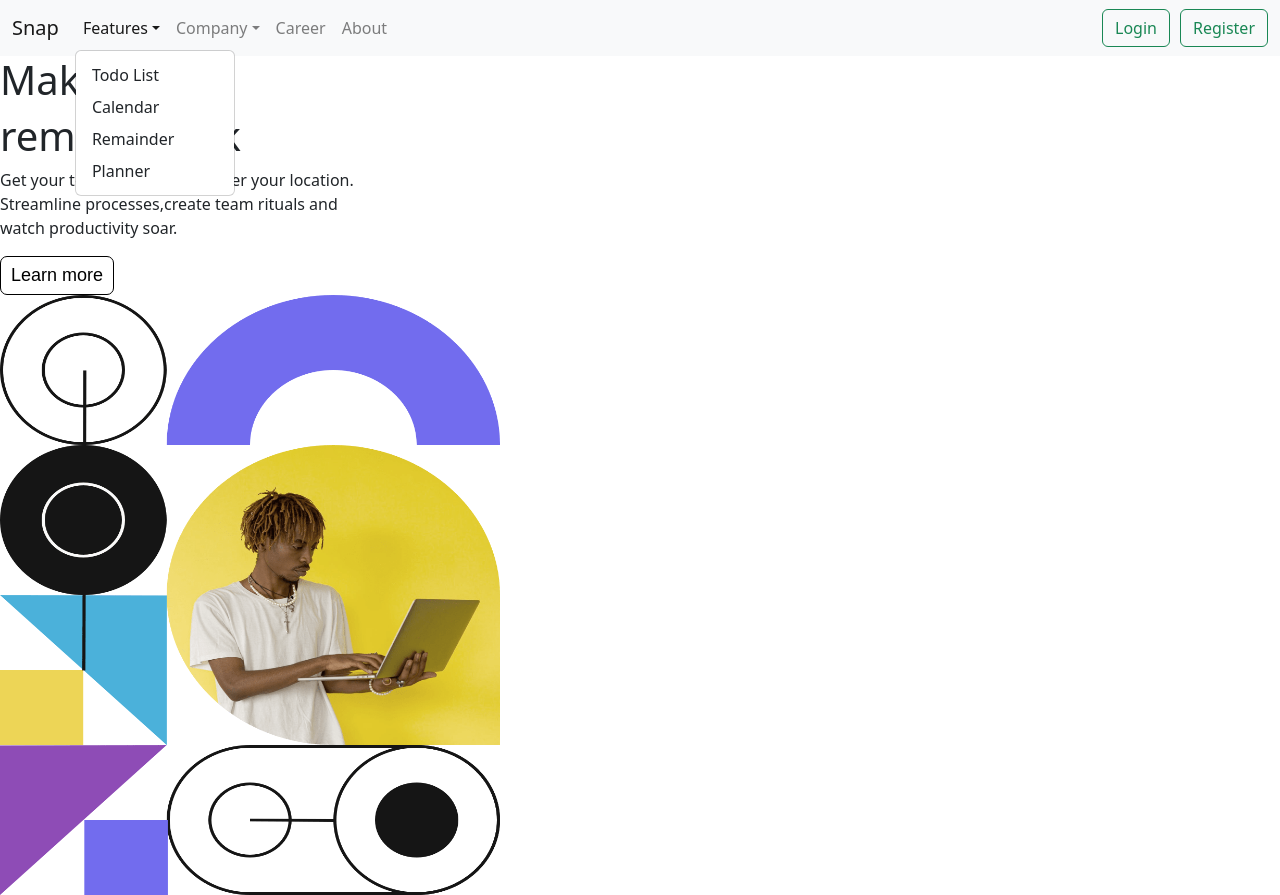
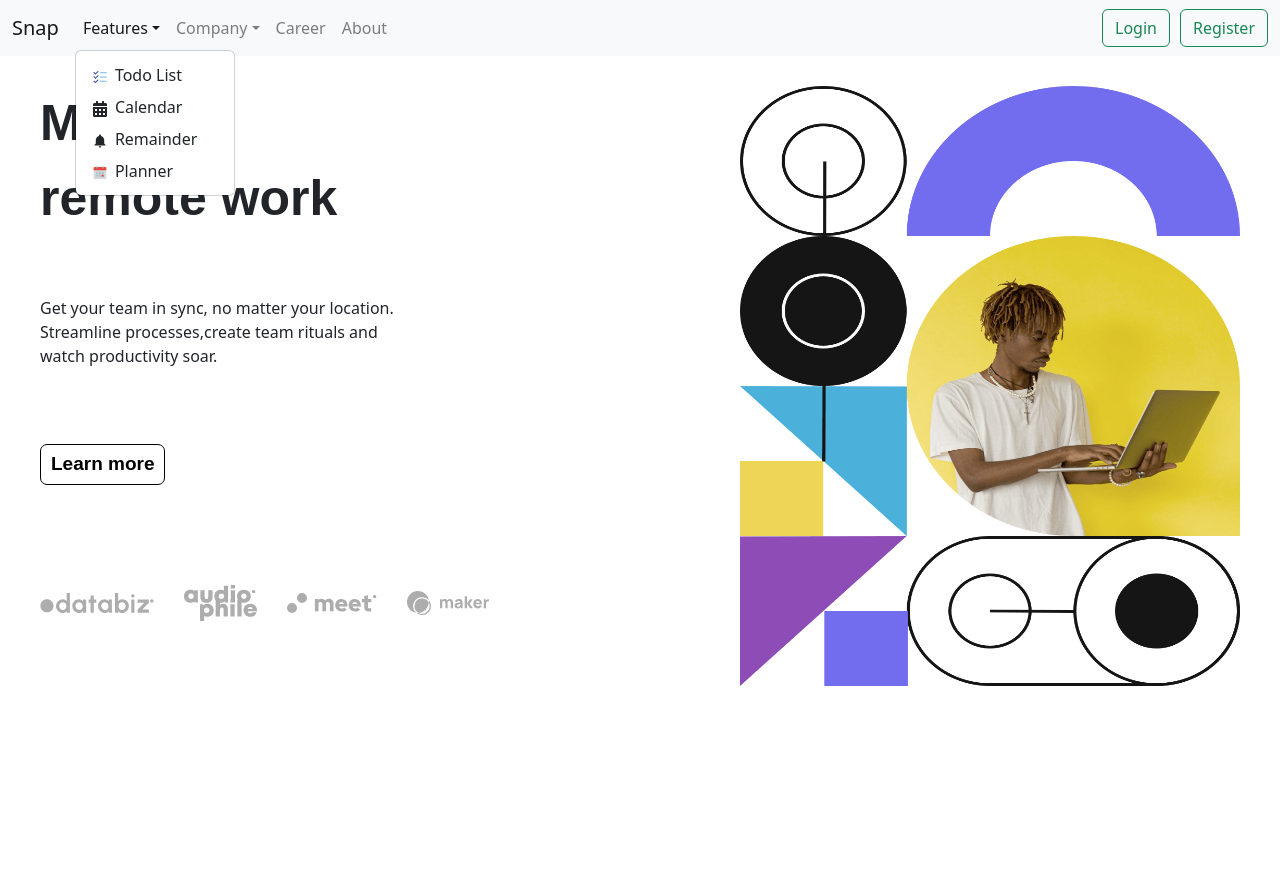
Before and after one commit to Prathyusha1993/practise-FEM-24, a React (Create React App) app: page / in a window 1280 px wide. Both pictures are taken after a click on the button "Features". After the commit the page ends 800 px from the top, so only its background shows below. Built offline with nearby package versions, Linux system fonts and the light colour scheme.

Commit message:
logina nd register compo

```diff
--- a/package.json
+++ b/package.json
@@ -13,6 +13,7 @@
     "react": "^18.2.0",
     "react-bootstrap": "^2.10.2",
     "react-dom": "^18.2.0",
+    "react-icons": "^5.1.0",
     "react-router-dom": "^6.22.3",
     "react-scripts": "5.0.1",
     "web-vitals": "^2.1.4"
--- a/src/App.js
+++ b/src/App.js
@@ -10,6 +10,8 @@ import OurTeam from "./components/OurTeam";
 import Blog from "./components/Blog";
 import Career from "./components/Career";
 import About from "./components/About";
+import Login from "./components/Login";
+import Register from "./components/Register";
 
 function App() {
   return (
@@ -26,6 +28,8 @@ function App() {
           <Route path="/blog" element={<Blog />} />
           <Route path="/career" element={<Career />} />
           <Route path="/about" element={<About />} />
+          <Route path="/login" element={<Login />} />
+          <Route path="/register" element={<Register />} />
         </Routes>
       </BrowserRouter>
     </div>
--- /dev/null
+++ b/src/components/Login.jsx
@@ -0,0 +1,22 @@
+import React from "react";
+import Form from "react-bootstrap/Form";
+import "bootstrap/dist/css/bootstrap.min.css";
+
+function Login() {
+  return (
+    <div>
+      <Form>
+        <Form.Group className="mb-3" controlId="formGroupEmail">
+          <Form.Label>Email address</Form.Label>
+          <Form.Control type="email" placeholder="Enter email" />
+        </Form.Group>
+        <Form.Group className="mb-3" controlId="formGroupPassword">
+          <Form.Label>Password</Form.Label>
+          <Form.Control type="password" placeholder="Password" />
+        </Form.Group>
+      </Form>
+    </div>
+  );
+}
+
+export default Login;
--- a/src/components/MainPage.jsx
+++ b/src/components/MainPage.jsx
@@ -6,9 +6,14 @@ function MainPage() {
   return (
     <div>
       <NavbarComp />
+      <div
+        style={{ display: "flex", justifyContent: "center", marginTop: "30px" }}
+      >
         <div>
-        <h1>Make </h1>
-        <h1>remote work</h1>
+          <p className="main-heading">
+            Make <br />
+            remote work
+          </p>
           <p className="main-para">
             Get your team in sync, no matter your location.
             <br />
@@ -16,6 +21,24 @@ function MainPage() {
             watch productivity soar.
           </p>
           <button className="main-button">Learn more</button>
+          <div className="main-images">
+            <img src="/images/client-databiz.svg" alt="" />
+            <img
+              style={{ marginLeft: "30px" }}
+              src="/images/client-audiophile.svg"
+              alt=""
+            />
+            <img
+              style={{ marginLeft: "30px" }}
+              src="/images/client-meet.svg"
+              alt=""
+            />
+            <img
+              style={{ marginLeft: "30px" }}
+              src="/images/client-maker.svg"
+              alt=""
+            />
+          </div>
         </div>
         <div>
           <img
@@ -25,6 +48,7 @@ function MainPage() {
           />
         </div>
       </div>
+    </div>
   );
 }
 
--- a/src/components/NavbarCompo.jsx
+++ b/src/components/NavbarCompo.jsx
@@ -6,6 +6,14 @@ import Nav from "react-bootstrap/Nav";
 import Navbar from "react-bootstrap/Navbar";
 import NavDropdown from "react-bootstrap/NavDropdown";
 import "bootstrap/dist/css/bootstrap.min.css";
+import { Link } from "react-router-dom";
+import { FcTodoList } from "react-icons/fc";
+import { FaCalendarAlt } from "react-icons/fa";
+import { IoMdNotifications } from "react-icons/io";
+import { FcPlanner } from "react-icons/fc";
+import { FaBlogger } from "react-icons/fa";
+import { RiTeamFill } from "react-icons/ri";
+import { FaHistory } from "react-icons/fa";
 
 function NavbarComp() {
   return (
@@ -21,25 +29,50 @@ function NavbarComp() {
               navbarScroll
             >
               <NavDropdown title="Features" id="navbarScrollingDropdown">
-                <NavDropdown.Item href="/todolist">Todo List</NavDropdown.Item>
-
-                <NavDropdown.Item href="/calendar">Calendar</NavDropdown.Item>
-                <NavDropdown.Item href="/remainder">Remainder</NavDropdown.Item>
-                <NavDropdown.Item href="/planner">Planner</NavDropdown.Item>
+                <NavDropdown.Item href="/todolist">
+                  <FcTodoList style={{ marginRight: "7px" }} />
+                  Todo List
+                </NavDropdown.Item>
+                <NavDropdown.Item href="/calendar">
+                  <FaCalendarAlt style={{ marginRight: "7px" }} />
+                  Calendar
+                </NavDropdown.Item>
+                <NavDropdown.Item href="/remainder">
+                  <IoMdNotifications style={{ marginRight: "7px" }} />
+                  Remainder
+                </NavDropdown.Item>
+                <NavDropdown.Item href="/planner">
+                  <FcPlanner style={{ marginRight: "7px" }} />
+                  Planner
+                </NavDropdown.Item>
               </NavDropdown>
               <NavDropdown title="Company" id="navbarScrollingDropdown">
-                <NavDropdown.Item href="/history">History</NavDropdown.Item>
-                <NavDropdown.Item href="/ourteam">Our Team</NavDropdown.Item>
-                <NavDropdown.Item href="/blog">Blog</NavDropdown.Item>
+                <NavDropdown.Item href="/history">
+                  <FaHistory style={{ marginRight: "7px" }} />
+                  History
+                </NavDropdown.Item>
+                <NavDropdown.Item href="/ourteam">
+                  <RiTeamFill style={{ marginRight: "7px" }} /> Our Team
+                </NavDropdown.Item>
+                <NavDropdown.Item href="/blog">
+                  <FaBlogger style={{ marginRight: "7px" }} /> Blog
+                </NavDropdown.Item>
               </NavDropdown>
               <Nav.Link href="/career">Career</Nav.Link>
               <Nav.Link href="/about">About</Nav.Link>
             </Nav>
             <Form className="d-flex">
-              <Button variant="outline-success">Login</Button>
-              <Button style={{ marginLeft: "10px" }} variant="outline-success">
-                Register
-              </Button>
+              <Link to="/login">
+                <Button variant="outline-success">Login</Button>
+              </Link>
+              <Link to="/register">
+                <Button
+                  style={{ marginLeft: "10px" }}
+                  variant="outline-success"
+                >
+                  Register
+                </Button>
+              </Link>
             </Form>
           </Navbar.Collapse>
         </Container>
--- /dev/null
+++ b/src/components/Register.jsx
@@ -0,0 +1,38 @@
+import React from "react";
+import Col from "react-bootstrap/Col";
+import Form from "react-bootstrap/Form";
+import Row from "react-bootstrap/Row";
+import "bootstrap/dist/css/bootstrap.min.css";
+
+function Register() {
+  return (
+    <div>
+      <Form>
+        <Row>
+          <Col>
+            <Form.Label>First Name</Form.Label>
+            <Form.Control placeholder="First name" />
+          </Col>
+          <Col>
+            <Form.Label>Last Name</Form.Label>
+            <Form.Control placeholder="Last name" />
+          </Col>
+        </Row>
+        <Form.Group className="mb-3" controlId="formGroupEmail">
+          <Form.Label>Email address</Form.Label>
+          <Form.Control type="email" placeholder="Enter email" />
+        </Form.Group>
+        <Form.Group className="mb-3" controlId="formGroupPassword">
+          <Form.Label>Password</Form.Label>
+          <Form.Control type="password" placeholder="Password" />
+        </Form.Group>
+        <Form.Group className="mb-3" controlId="formGroupPassword">
+          <Form.Label>Confirm Password</Form.Label>
+          <Form.Control type="password" placeholder="Password" />
+        </Form.Group>
+      </Form>
+    </div>
+  );
+}
+
+export default Register;
--- a/src/styles/Mainpage.css
+++ b/src/styles/Mainpage.css
@@ -1,19 +1,31 @@
 .main-image {
     width: 500px;
     height: 600px;
+    margin-left: 250px;
 }
 .main-button {
-    font-weight: 500;
-    font-size: 18px;
+    font-weight: 600;
+    font-size: 19px;
     background: white;
     border-radius: 7px ;
     border: 1px solid black;
     padding: 5px 10px 5px 10px;
     font-family: Arial, Helvetica, sans-serif;
+    margin-top: 60px;
+    /* margin-left: 50px; */
 }
 .main-para {
     word-wrap: break-word;
-    /* overflow-wrap: break-word; */
-    /* text-indent: 0%;*/
     white-space: pre-wrap;
+    margin-top: 60px;
 }
+
+.main-heading {
+    font-size: 50px;
+    font-weight: 800;
+    font-family: Arial, Helvetica, sans-serif;
+}
+
+.main-images {
+    margin-top: 100px;
+}
```
Also changed, not shown: 1 other file (tests, documents, lock files or other folders). Lines whose indentation alone changed are shown as unchanged.
